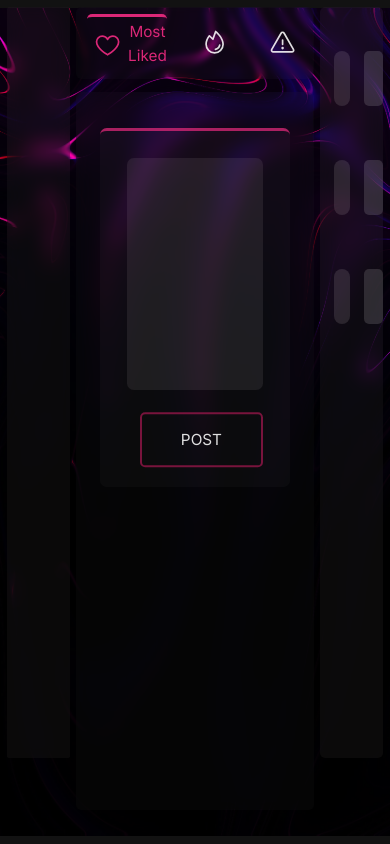
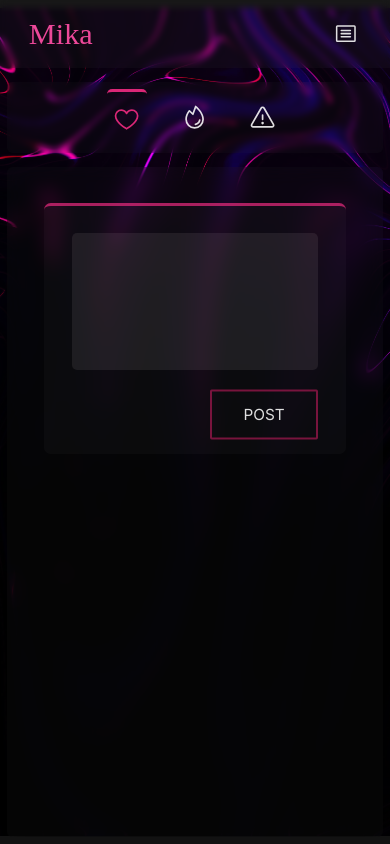
Before and after one commit to RafihYahya/MikaReactTs, a React (Vite) app: page / in a window 390 px wide. Built offline with nearby package versions, Linux system fonts and the light colour scheme; a web font is replaced by a local one.

Commit message:
minor_responsiveChanges

```diff
--- a/src/Components/CreatePostComp.tsx
+++ b/src/Components/CreatePostComp.tsx
@@ -2,11 +2,11 @@
 
 function CreatePostComp() {
   return (
-    <div className=" border-t-4 border-pink-600/75 flex items-start justify-between gap-4 mx-auto my-[5vh] bg-[#ede8e807] w-[80%] h-[50vh] rounded-lg py-8 px-8">
+    <div className=" border-t-4 border-pink-600/75 flex items-start justify-between gap-4 mx-auto my-[5vh] bg-[#ede8e807] w-[80%] h-[35vh] md:h-[45vh] lg:h-[50vh] rounded-lg py-8 px-8">
       <div className="h-36 w-36 rounded-full bg-[#ede8e815] translate-x-[-5%] lg:block hidden"></div>
       <div className="flex items-end justify-between flex-col  h-full gap-2 lg:w-[80%] w-full ">
-        <div className="bg-[#ede8e815] h-[90%] w-full py-10 rounded-lg "></div>
-        <div className="group transition-colors duration-200 ease-in mt-2 border-[3px] cursor-pointer border-pink-800/75 hover:border-pink-600/75 hover:bg-pink-600/40  w-36 h-20 rounded-md translate-y-[15%]  flex items-center justify-center ">
+        <div className="bg-[#ede8e815] h-[90%] w-full py-10 rounded-md md:rounded-lg "></div>
+        <div className="group transition-colors duration-200  ease-in  md:mt-2 border-[3px] cursor-pointer border-pink-800/75 hover:border-pink-600/75 hover:bg-pink-600/40  w-32 md:w-36 h-20 rounded-sm md:rounded-md md:translate-y-[15%] translate-y-[25%] py-2 md:py-0 flex items-center justify-center ">
           <h1 className="transition-colors duration-200 ease-in  uppercase text-lg">Post</h1>
           </div>
       </div>
--- a/src/Components/Navbar.tsx
+++ b/src/Components/Navbar.tsx
@@ -4,9 +4,9 @@ const Navbar = () => {
 
   return (
 
-    <div id='navbar' className='hidden md:block w-full h-full '>
+    <div id='navbar' className='  w-full h-full '>
 
-      <div className=' w-full md:h-16 lg:h-20  fixed z-50 bg-[#EDE8E807] backdrop-blur-sm '>
+      <div className=' w-full  md:h-16 lg:h-20  fixed z-50 bg-[#EDE8E807] backdrop-blur-sm '>
 
         <div className=' max-w-[1500px] w-full  mx-auto  h-full flex items-center justify-between scale-90 3xl:scale-100 '>
 
@@ -15,34 +15,37 @@ const Navbar = () => {
 
           </ul>
 
-          <ul className="flex items-center ">
-            <li id='home' className='px-12  text-md transition-all duration-300 ease-in  hover:scale-110 hover:text-pink-600  '><a href="" ><HouseSimple size={32} />
+          <ul className="flex items-center  ">
+            <li id='home' className='px-12  text-md transition-all duration-300 ease-in  hover:scale-110 hover:text-pink-600  md:block hidden  '><a href="" ><HouseSimple size={32} />
 
             </a> </li>
-            <li id='dashboard ' className='px-12  text-md transition-all duration-300 ease-in  hover:scale-110 hover:text-pink-600 '><a href=""><Binoculars size={32} />
+            <li id='dashboard ' className='px-12  text-md transition-all duration-300 ease-in  hover:scale-110 hover:text-pink-600  md:block hidden '><a href=""><Binoculars size={32} />
 
             </a> </li>
-            <li id='dashboard ' className='px-12 text-md transition-all duration-300 ease-in  hover:scale-110 hover:text-pink-600 '><a href=""><MagnifyingGlass size={32} />
+            <li id='dashboard ' className='px-12 text-md transition-all duration-300 ease-in  hover:scale-110 hover:text-pink-600  md:block hidden '><a href=""><MagnifyingGlass size={32} />
 
 
 
             </a> </li>
-            <li id='dashboard ' className='px-12  text-md transition-all duration-300 ease-in hover:scale-110 hover:text-pink-600  '><a href=""><Bell size={32} />
+            <li id='dashboard ' className='px-12  text-md transition-all duration-300 ease-in hover:scale-110 hover:text-pink-600  md:block hidden  '><a href=""><Bell size={32} />
 
 
 
             </a> </li>
-            <li id='dashboard ' className='px-12 text-md transition-all duration-300 ease-in  hover:scale-110 hover:text-pink-600 '><a href=""><User size={32} />
+            <li id='dashboard ' className='px-12 text-md transition-all duration-300 ease-in  hover:scale-110 hover:text-pink-600  md:block hidden '><a href=""><User size={32} />
 
             </a> </li>
 
           </ul>
 
-          <ul className='flex items-center '>
-            <li className=' text-md px-4  hover:font-bold  transition-all duration-300 ease-in hover:scale-110   hover:text-pink-600  '><a href=""><SignIn size={32} />
+          <ul className='flex items-center h-20 md:h-auto'>
+            <li className=' text-md px-4  hover:font-bold  transition-all duration-300 ease-in hover:scale-110   hover:text-pink-600  md:block hidden  '><a href=""><SignIn size={32} />
 
             </a></li>
-            <li className=' text-md px-4  hover:font-bold transition-all duration-300 ease-in hover:scale-110  hover:text-pink-600  '><a href=""><Article size={32} />
+            <li className=' text-md px-4  hover:font-bold transition-all duration-300 ease-in hover:scale-110  hover:text-pink-600  md:block hidden  '><a href=""><Article size={32} />
+
+            </a></li>
+            <li className=' text-md px-4  hover:font-bold transition-all duration-300 ease-in hover:scale-110  hover:text-pink-600  block md:hidden  '><a href=""><Article size={32} />
 
             </a></li>
           </ul>
--- a/src/Components/TabsComp.tsx
+++ b/src/Components/TabsComp.tsx
@@ -14,7 +14,7 @@ function TabsComp() {
                 <div className=" group flex items-center  border-t-4 border-pink-600 rounded-md ">
                     <div className="    text-center  py-4  px-2 rounded-md text-pink-600 text-lg"><Heart size={32}/>
                     </div>
-                    <h1 className="transition-all duration-300 ease-in  text-center text-pink-600 text-lg ">Most Liked</h1>
+                    <h1 className="transition-all duration-300 ease-in  text-center text-pink-600 text-lg md:block hidden">Most Liked</h1>
                 </div>
                 <div className="cursor-pointer group flex items-center  hover:border-t-4 hover:border-pink-600 rounded-md ">
                     <div className="    text-center  py-4  px-2 rounded-md text-lg"><Fire size={32}/>
--- a/src/Pages/ErrorPage.tsx
+++ b/src/Pages/ErrorPage.tsx
@@ -3,7 +3,7 @@ import {Link} from 'react-router-dom'
 const ErrorPage = ():JSX.Element => {
   return (
     <div className="w-full h-[90vh]  flex flex-col items-center justify-center">
-        <h1 className="text-7xl text-pink-200 uppercase"><span className='text-pink-700'>404</span> <span className='text-pink-500'>ERROR</span> NOT FOUND</h1>
+        <h1 className="text-5xl text-pink-200 uppercase"><span className='text-pink-700'>404</span> <span className='text-pink-500'>ERROR</span> NOT FOUND</h1>
         <Link to="/" className='underline text-lg pt-4'>Go Back To Your <span className='text-pink-400 text-2xl uppercase '>Country</span></Link>
     </div>
   )
--- a/src/Pages/HomePage.tsx
+++ b/src/Pages/HomePage.tsx
@@ -11,9 +11,9 @@ const HomePage = (): JSX.Element => {
 
     <>
       <Navbar />
-      <div className='fixed overflow-hidden w-full h-full grid grid-cols-11  p-2  gap-2 lg:pt-24 md:pt-20 '>
-        <div id='sideLines' className='  col-span-2 h-[90.5%]  bg-[#ede8e80a] backdrop-blur-md rounded-sm text-center '></div>
-        <div id='mainCenter' className=' flex flex-col col-span-7 gap-4  h-full '>
+      <div className=' pt-24 fixed overflow-hidden w-full h-full md:grid md:grid-cols-11  p-2  gap-2 lg:pt-24 md:pt-20 '>
+        <div id='sideLines' className=' md:block hidden  md:col-span-1 lg:col-span-2  h-[90.5%] bg-transparent lg:bg-[#ede8e80a] backdrop-blur-md rounded-sm text-center '></div>
+        <div id='mainCenter' className=' flex flex-col md:col-span-9 lg:col-span-7 gap-4  h-full '>
           <div className=' h-[10vh] bg-[#EDE8E805] backdrop-blur-sm rounded-md flex items-center justify-center '>
             <TabsComp />
             </div>
@@ -21,7 +21,7 @@ const HomePage = (): JSX.Element => {
             <CreatePostComp />
           </div>
         </div>
-        <div id='sideLines' className='col-span-2 h-[90.5%]  bg-[#ede8e80b] backdrop-blur-md rounded-md text-center'>
+        <div id='sideLines' className='hidden md:block md:invisible lg:visible md:col-span-1 lg:col-span-2 h-[90.5%] bg-transparent lg:bg-[#ede8e80b] backdrop-blur-md rounded-md text-center'>
           <MiniProfileUserCardComp/>
           <MiniProfileUserCardComp/>
           <MiniProfileUserCardComp/>
--- a/src/index.css
+++ b/src/index.css
@@ -48,6 +48,7 @@
 
   }
 }
+
 
 #bgAnimaLog {
   background-image: url(./assets/bg_background.jpg);
```
